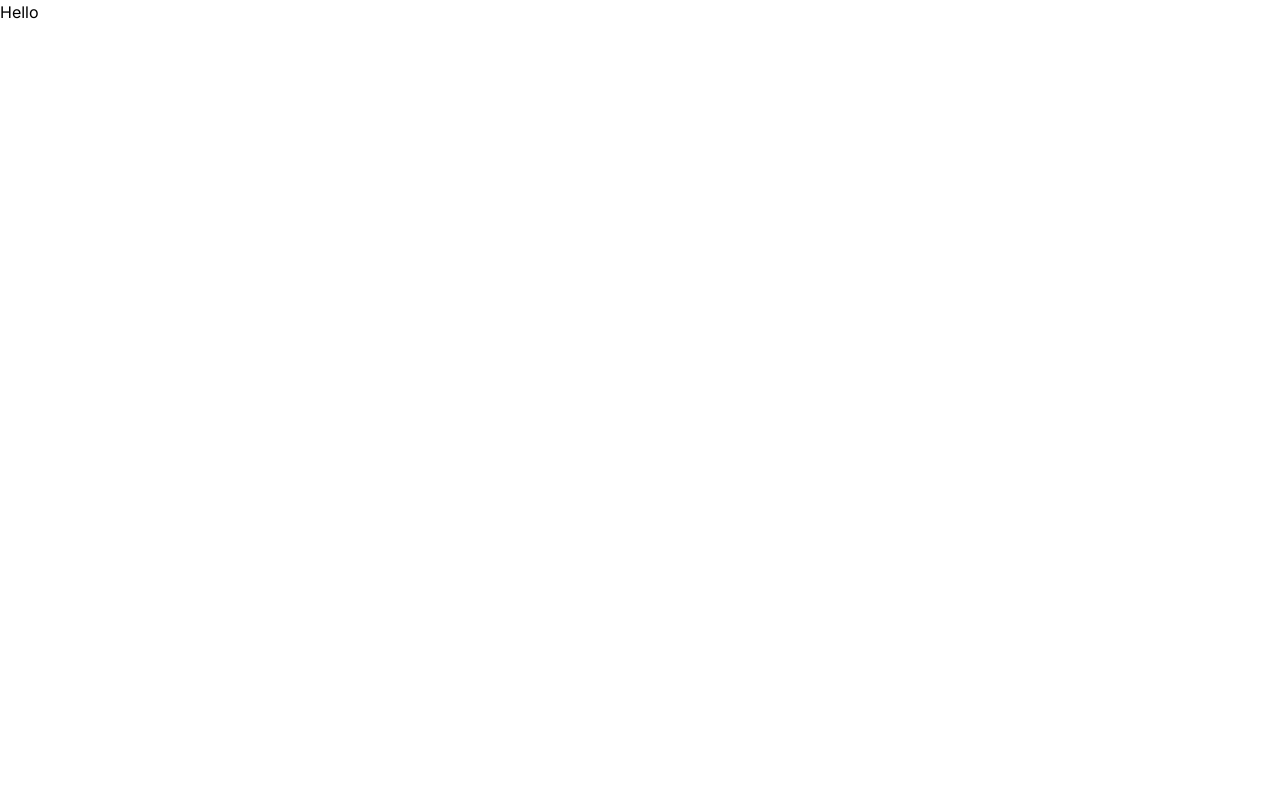
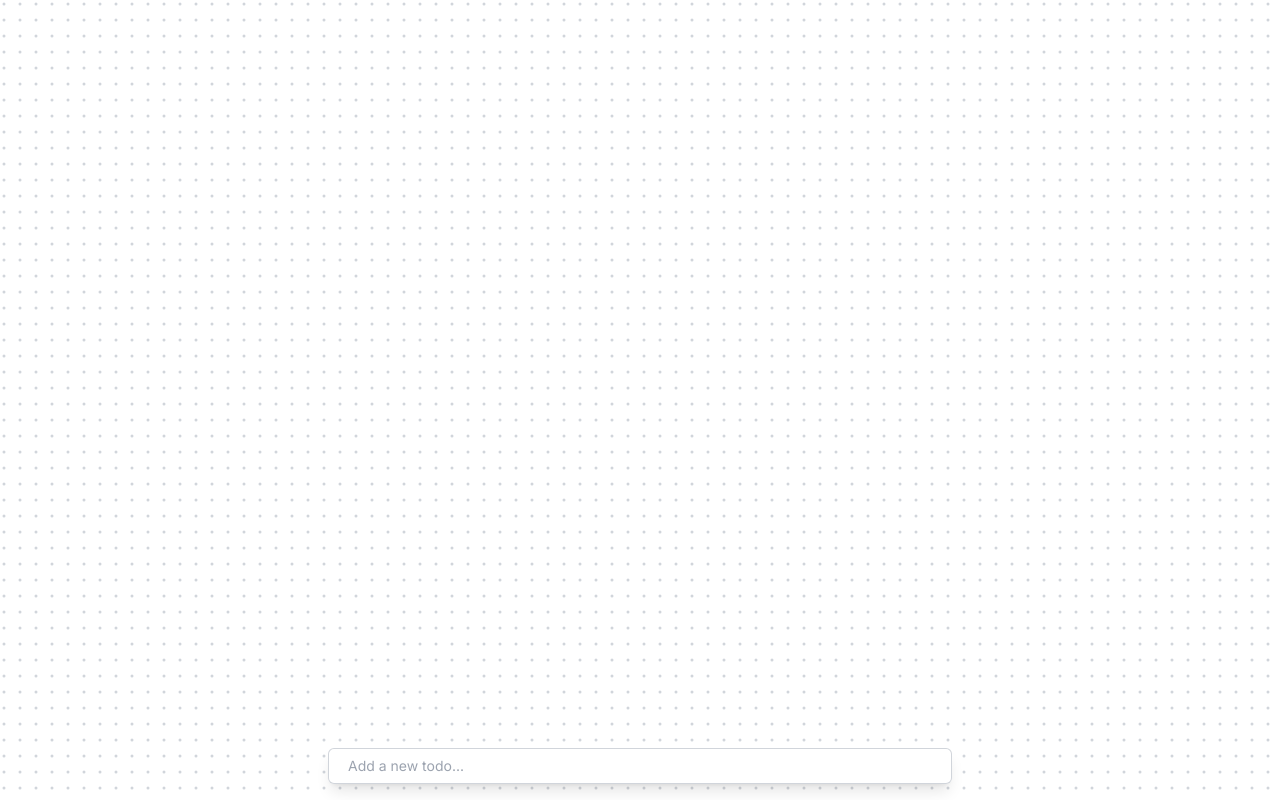
Before and after one commit to Abhinavv9258/my-todo-app, a Next.js app: page / in a window 1280 px wide. Built offline with nearby package versions, Linux system fonts and the light colour scheme.

Commit message:
Added: TodoForm, List and Dotted Background

```diff
--- a/app/page.tsx
+++ b/app/page.tsx
@@ -1,12 +1,14 @@
 "use client";
 
+import NewTodoForm from '@/components/NewTodoForm';
 import React, { useState } from 'react';
 
 const Home: React.FC = () => {
+    const [todo, setTodo] = useState<TodoItem[]>([]);
     return (
-        <>
-            Hello
-        </>
+        <div className="h-screen w-screen bg-dot-gray-300 text-white">
+            <NewTodoForm setTodo={setTodo} />
+        </div>
     );
 }
 
--- /dev/null
+++ b/components/NewTodoForm.tsx
@@ -0,0 +1,23 @@
+"use client";
+
+import React, { useState } from "react";
+
+const NewTodoForm: React.FC<NewTodoFormProps> = ({ setTodo }) => {
+    const [description, setDescription] = useState("");
+
+    return (
+        <div className="fixed bottom-0 left-0 right-0 p-4">
+            <form className="flex flex-col space-y-2 items-center">
+                <input
+                    type="text"
+                    value={description}
+                    onChange={(e) => setDescription(e.target.value)}
+                    placeholder="Add a new todo..."
+                    className="block w-1/2 shadow-lg min-w-48 rounded-md border-0 py-1.5 pl-5  text-gray-900 ring-1 ring-inset ring-gray-300 placeholder:text-gray-400 focus:ring-1 focus:ring-inset focus:ring-indigo-600 sm:text-sm sm:leading-6"
+                />
+            </form>
+        </div>
+    );
+};
+
+export default NewTodoForm;
--- /dev/null
+++ b/components/TodoList.tsx
@@ -0,0 +1,13 @@
+"use client";
+
+import React from "react";
+
+const TodoList: React.FC<TodoProps> = ({ todo, setTodo }) => {
+    return (
+        <div className="grid gap-4">
+            TodoList
+        </div>
+    );
+};
+
+export default TodoList;
```
Also changed, not shown: types/index.d.ts (added, +29 -0 lines), components/Todo.tsx (added).
